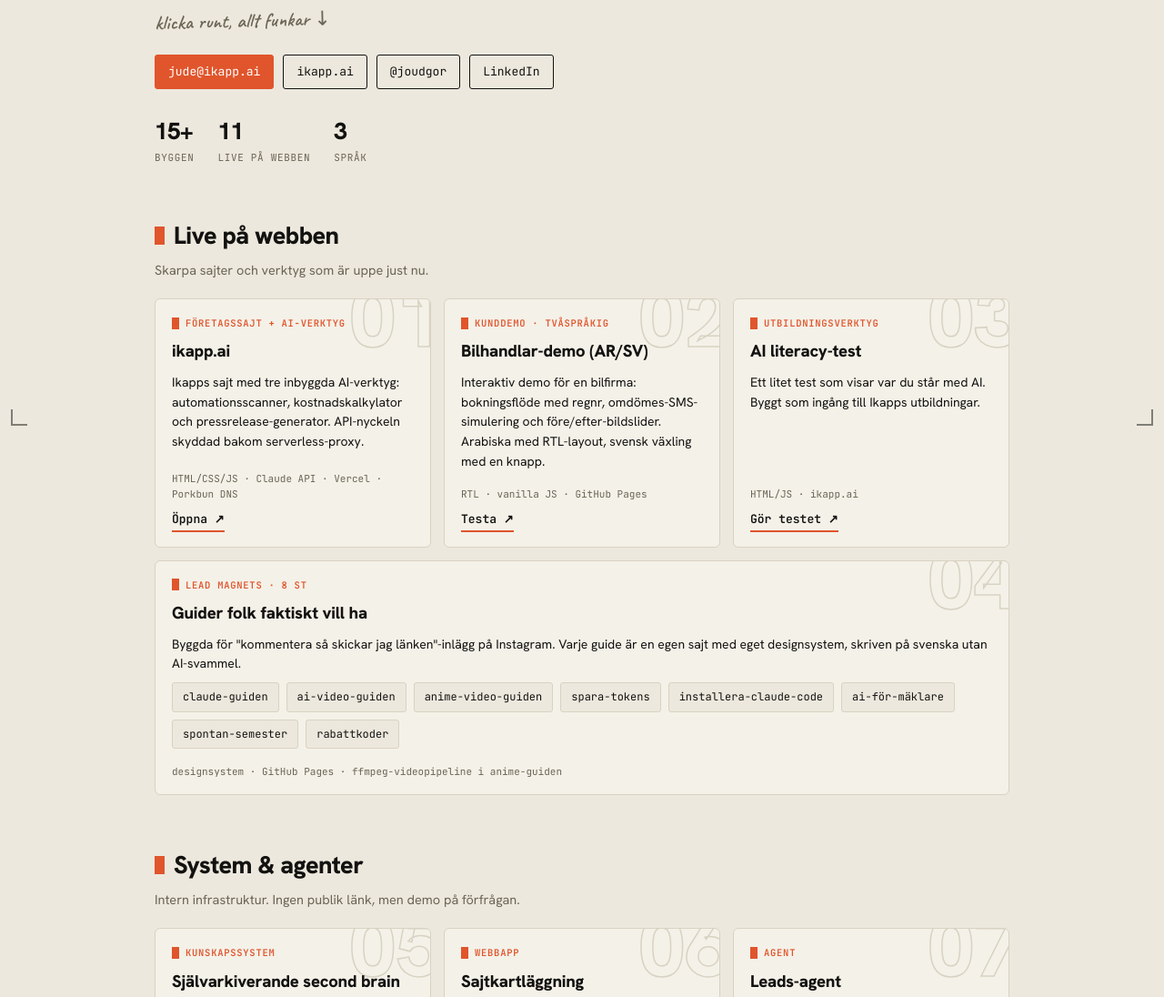
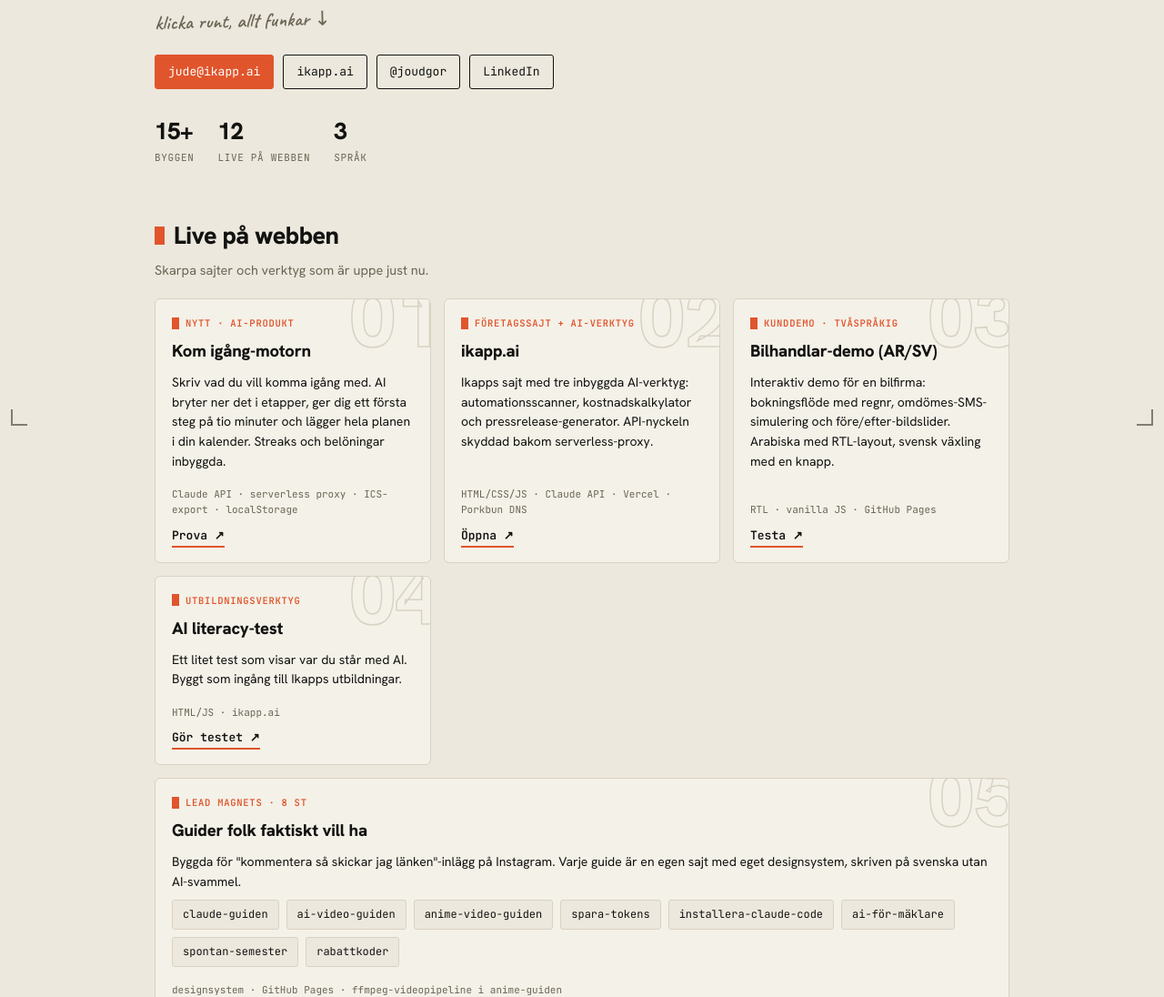
Before and after one commit to jhwaijeh-gif/jhwaijeh-gif.github.io, a plain HTML site: page index.html in a window 1280 px wide. Shown: the part 320-1416 px from the top of the page at 91% size. Drawn offline with Linux system fonts and the light colour scheme.

Commit message:
Add Kom igang-motorn as flagship card

```diff
--- a/index.html
+++ b/index.html
@@ -108,7 +108,7 @@
 
 <div class="stats">
   <div class="stat"><div class="n">15+</div><div class="l">byggen</div></div>
-  <div class="stat"><div class="n">11</div><div class="l">live på webben</div></div>
+  <div class="stat"><div class="n">12</div><div class="l">live på webben</div></div>
   <div class="stat"><div class="n">3</div><div class="l">språk</div></div>
 </div>
 
@@ -119,6 +119,14 @@
   <div class="grid">
     <div class="card">
       <span class="ghost">01</span>
+      <span class="tag">Nytt · AI-produkt</span>
+      <h3>Kom igång-motorn</h3>
+      <p>Skriv vad du vill komma igång med. AI bryter ner det i etapper, ger dig ett första steg på tio minuter och lägger hela planen i din kalender. Streaks och belöningar inbyggda.</p>
+      <div class="stack">Claude API · serverless proxy · ICS-export · localStorage</div>
+      <a class="go" href="https://ikapp.ai/kom-igang" target="_blank" rel="noopener">Prova ↗</a>
+    </div>
+    <div class="card">
+      <span class="ghost">02</span>
       <span class="tag">Företagssajt + AI-verktyg</span>
       <h3>ikapp.ai</h3>
       <p>Ikapps sajt med tre inbyggda AI-verktyg: automationsscanner, kostnadskalkylator och pressrelease-generator. API-nyckeln skyddad bakom serverless-proxy.</p>
@@ -126,7 +134,7 @@
       <a class="go" href="https://ikapp.ai" target="_blank" rel="noopener">Öppna ↗</a>
     </div>
     <div class="card">
-      <span class="ghost">02</span>
+      <span class="ghost">03</span>
       <span class="tag">Kunddemo · tvåspråkig</span>
       <h3>Bilhandlar-demo (AR/SV)</h3>
       <p>Interaktiv demo för en bilfirma: bokningsflöde med regnr, omdömes-SMS-simulering och före/efter-bildslider. Arabiska med RTL-layout, svensk växling med en knapp.</p>
@@ -134,7 +142,7 @@
       <a class="go" href="https://jhwaijeh-gif.github.io/knalleland/" target="_blank" rel="noopener">Testa ↗</a>
     </div>
     <div class="card">
-      <span class="ghost">03</span>
+      <span class="ghost">04</span>
       <span class="tag">Utbildningsverktyg</span>
       <h3>AI literacy-test</h3>
       <p>Ett litet test som visar var du står med AI. Byggt som ingång till Ikapps utbildningar.</p>
@@ -142,7 +150,7 @@
       <a class="go" href="https://ikapp.ai/literacy-test/" target="_blank" rel="noopener">Gör testet ↗</a>
     </div>
     <div class="card wide">
-      <span class="ghost">04</span>
+      <span class="ghost">05</span>
       <span class="tag">Lead magnets · 8 st</span>
       <h3>Guider folk faktiskt vill ha</h3>
       <p>Byggda för "kommentera så skickar jag länken"-inlägg på Instagram. Varje guide är en egen sajt med eget designsystem, skriven på svenska utan AI-svammel.</p>
@@ -167,7 +175,7 @@
   <p class="secsub">Intern infrastruktur. Ingen publik länk, men demo på förfrågan.</p>
   <div class="grid">
     <div class="card">
-      <span class="ghost">05</span>
+      <span class="ghost">06</span>
       <span class="tag">Kunskapssystem</span>
       <h3>Självarkiverande second brain</h3>
       <p>Varje AI-session arkiveras automatiskt till Obsidian via en Stop-hook: 238 sökbara anteckningar, noll manuellt arbete. Importerar även claude.ai-historik.</p>
@@ -175,7 +183,7 @@
       <span class="nolink">demo på förfrågan</span>
     </div>
     <div class="card">
-      <span class="ghost">06</span>
+      <span class="ghost">07</span>
       <span class="tag">Webbapp</span>
       <h3>Sajtkartläggning</h3>
       <p>Flask-app som crawlar en sajt, extraherar innehållet och låter AI kvalitetskontrollera resultatet med vision. Byggd som kunddemo för en webbyrå.</p>
@@ -183,7 +191,7 @@
       <span class="nolink">demo på förfrågan</span>
     </div>
     <div class="card">
-      <span class="ghost">07</span>
+      <span class="ghost">08</span>
       <span class="tag">Agent</span>
       <h3>Leads-agent</h3>
       <p>Hittar svenska B2B-beslutsfattare och lägger dem i Google Sheets, redo för utskick.</p>
@@ -191,7 +199,7 @@
       <span class="nolink">demo på förfrågan</span>
     </div>
     <div class="card">
-      <span class="ghost">08</span>
+      <span class="ghost">09</span>
       <span class="tag">Agent</span>
       <h3>Konkurrensanalys → PDF</h3>
       <p>Agent som gör konkurrensanalys och levererar en färdig varumärkt PDF-rapport.</p>
@@ -199,7 +207,7 @@
       <span class="nolink">demo på förfrågan</span>
     </div>
     <div class="card">
-      <span class="ghost">09</span>
+      <span class="ghost">10</span>
       <span class="tag">Contentmaskin</span>
       <h3>Karusell-studio</h3>
       <p>Låst designsystem plus renderpipeline: foto + ämne in, publiceringsklara slides för Instagram och TikTok ut.</p>
@@ -207,7 +215,7 @@
       <span class="nolink">exempel på @joudgor</span>
     </div>
     <div class="card">
-      <span class="ghost">10</span>
+      <span class="ghost">11</span>
       <span class="tag">Videoproduktion</span>
       <h3>AI-videosystem</h3>
       <p>Produktionssystem för AI-video: låsta karaktärsreferenser, promptskelett och ljudseparation. Videorna ligger på @joudgor.</p>
```
